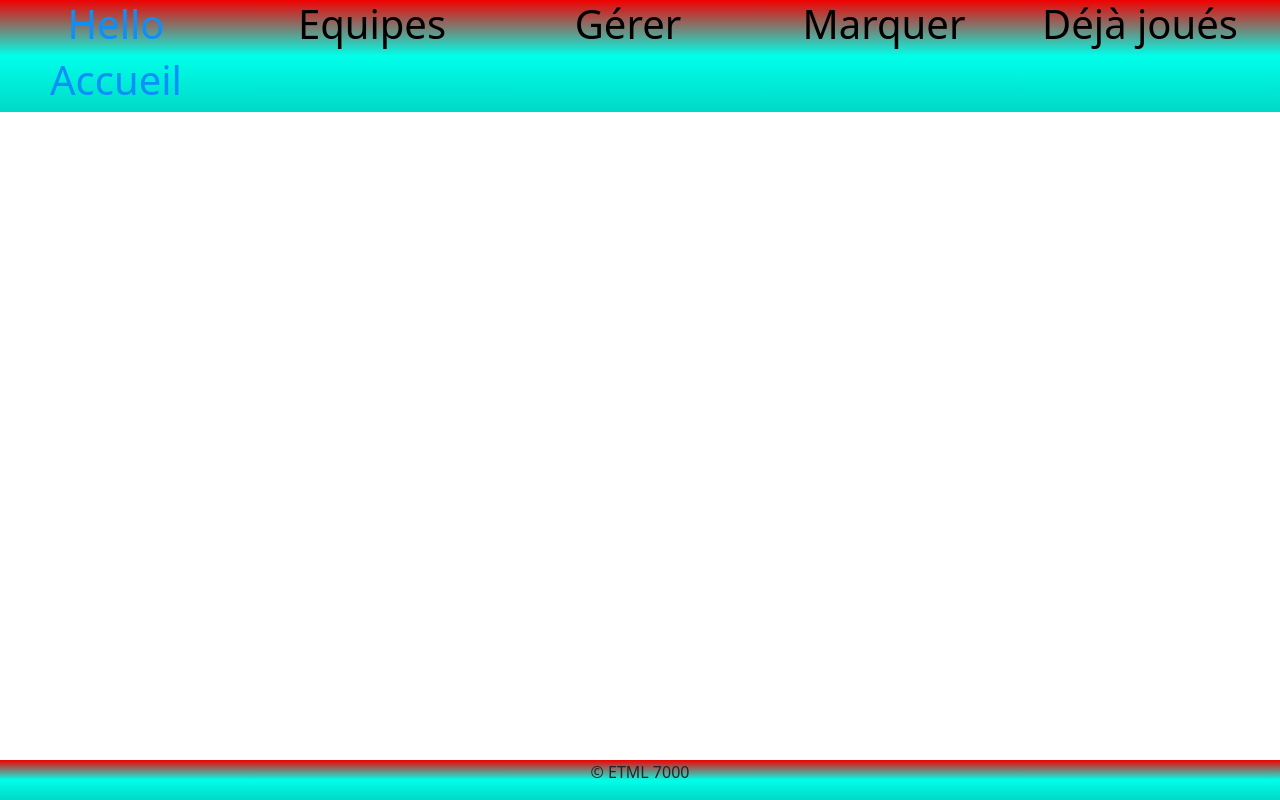
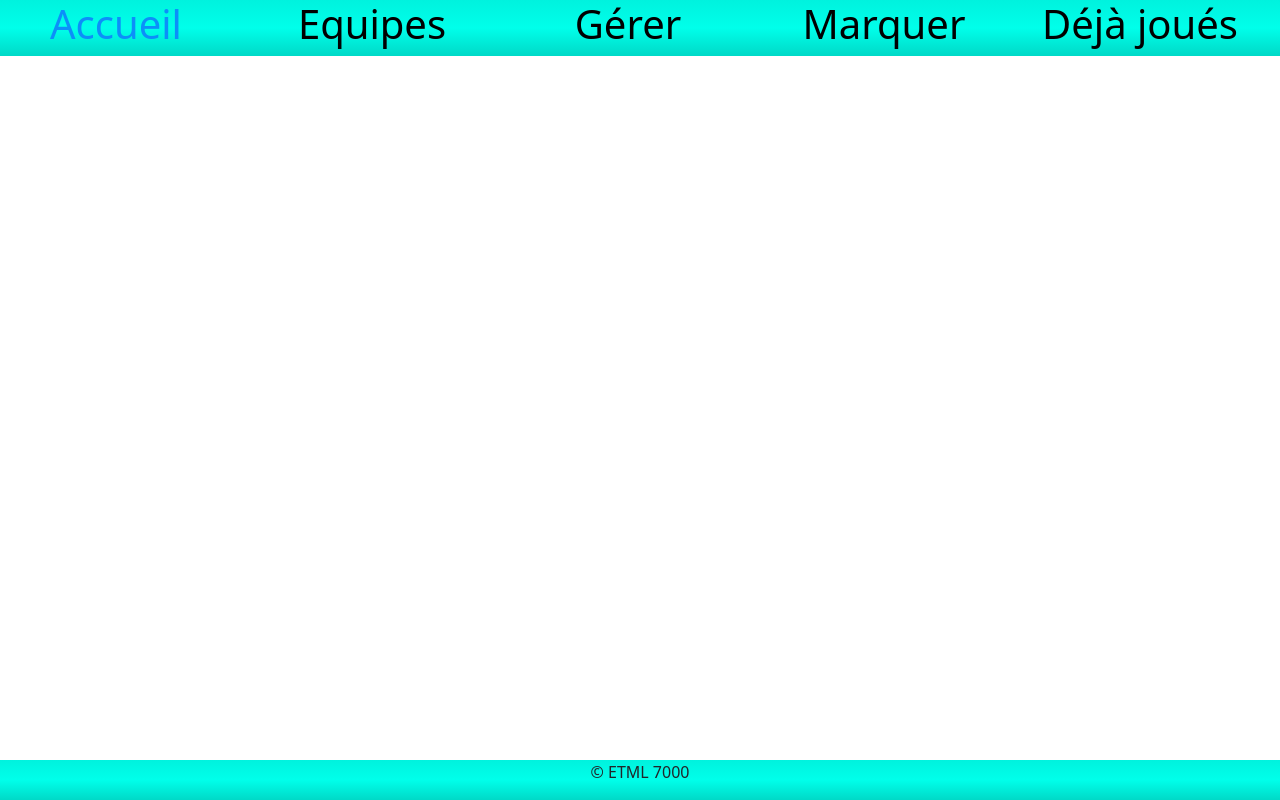
Before and after one commit to maelget1/VolscoreNEMATH, a PHP site: page /gabarit.php in a window 1280 px wide. Run offline with PHP 8.4, Linux system fonts and the light colour scheme; data that the repository does not hold is empty; some libraries are stand-ins or nearby versions.

Commit message:
remettre comme il faut

```diff
--- a/PhP/css/styles.css
+++ b/PhP/css/styles.css
@@ -1,5 +1,5 @@
 header, footer {
-    background: linear-gradient(0.5turn, #f20000, #00FFEA, #00D9C7);
+    background: linear-gradient(0.5turn, #00F2DE, #00FFEA, #00D9C7);
 }
 
 .link{
--- a/PhP/gabarit.php
+++ b/PhP/gabarit.php
@@ -12,7 +12,6 @@
     <div class="row mw-100">
         <div class="col">
             <a href="?action=home" class="link">
-                <h1>Hello</h1>
                 <h1>Accueil</h1>
             </a>
         </div>
```
